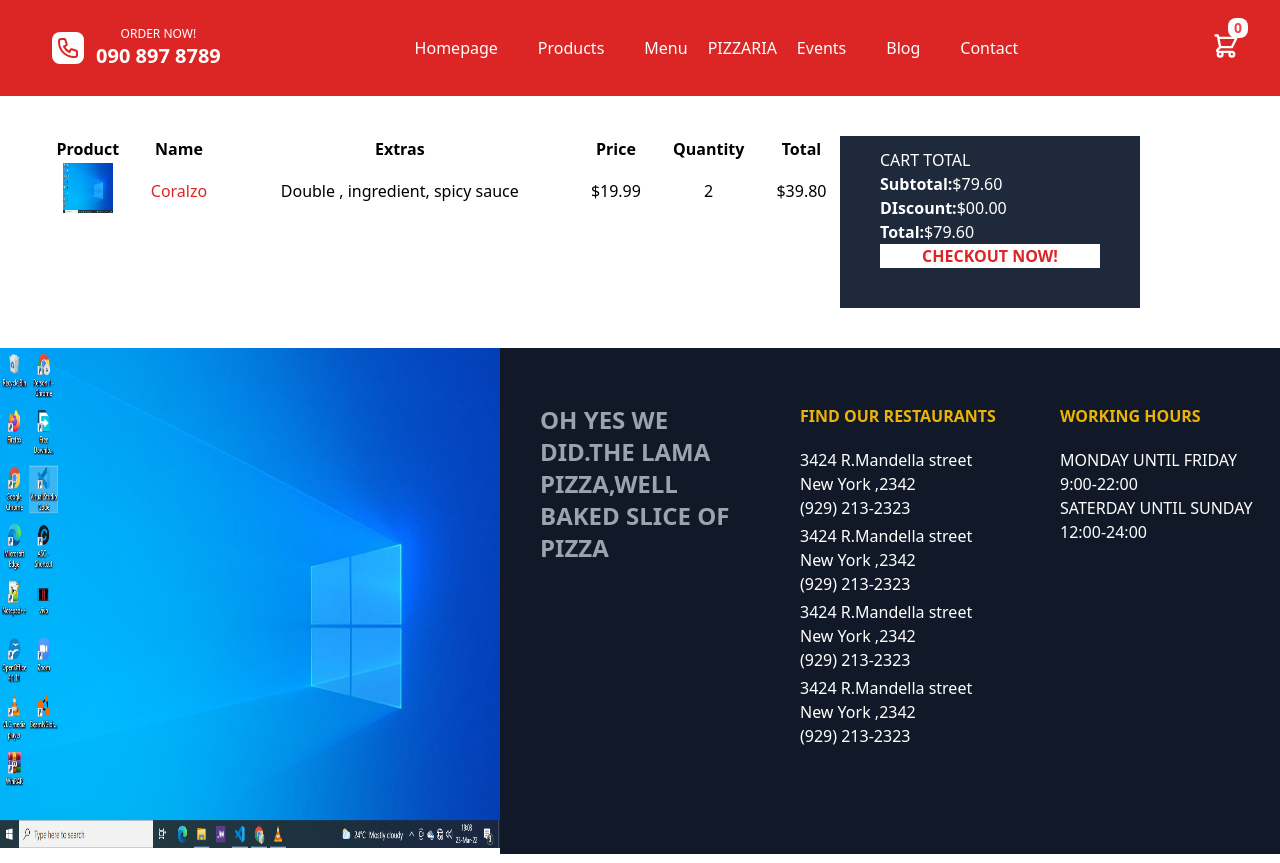
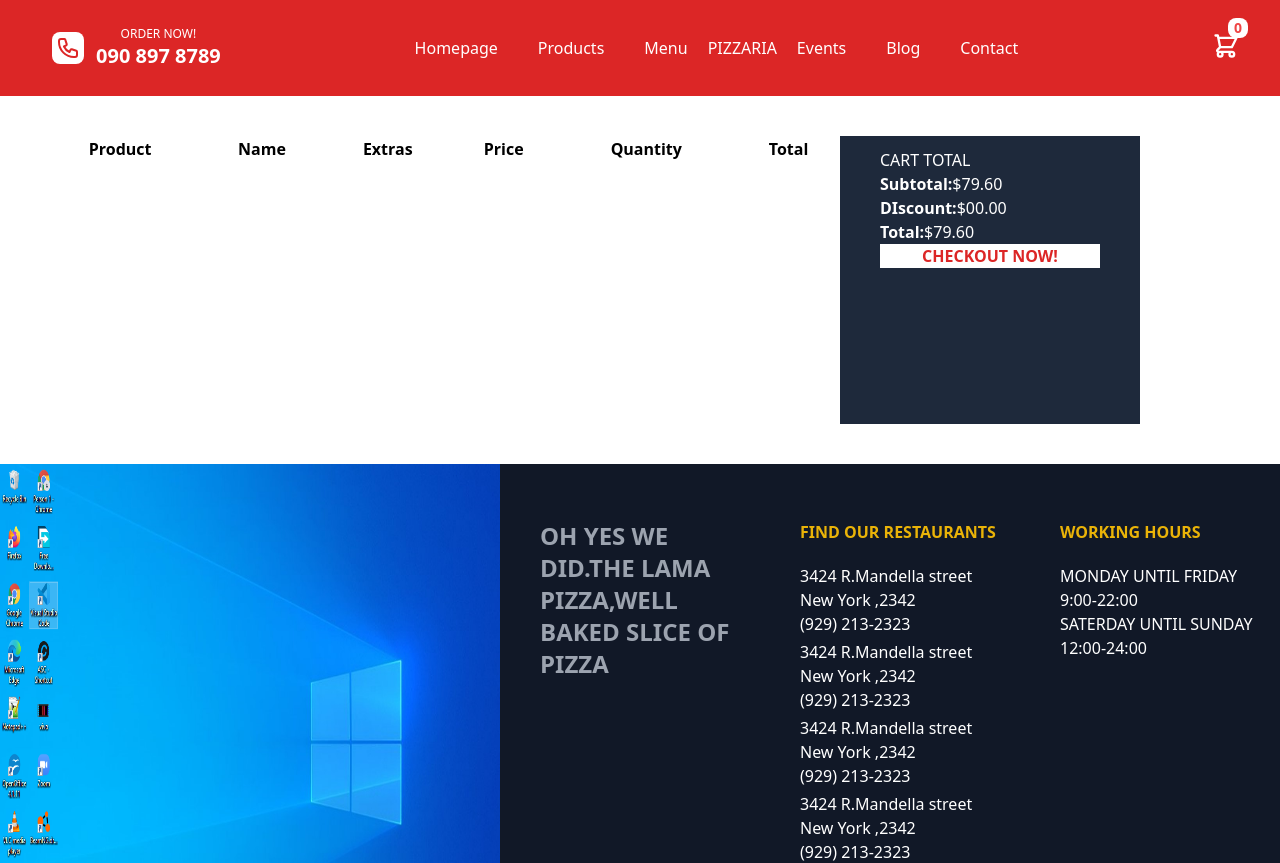
Before and after one commit to Antonio94709/pizza, a Next.js app: page /Cart in a window 1280 px wide. Shown: the top 863 px of the page. Built offline with nearby package versions, Linux system fonts and the light colour scheme.

Commit message:
eigth commit

```diff
--- /dev/null
+++ b/components/Paypal.js
@@ -0,0 +1,82 @@
+import { useEffect } from "react";
+import {
+    PayPalScriptProvider,
+    PayPalButtons,
+    usePayPalScriptReducer
+} from "@paypal/react-paypal-js";
+
+// This values are the props in the UI
+const amount = "2";
+const currency = "USD";
+const style = {"layout":"vertical"};
+
+// Custom component to wrap the PayPalButtons and handle currency changes
+const ButtonWrapper = ({ currency, showSpinner }) => {
+    // usePayPalScriptReducer can be use only inside children of PayPalScriptProviders
+    // This is the main reason to wrap the PayPalButtons in a new component
+    const [{ options, isPending }, dispatch] = usePayPalScriptReducer();
+
+    useEffect(() => {
+        dispatch({
+            type: "resetOptions",
+            value: {
+                ...options,
+                currency: currency,
+            },
+        });
+    }, [currency, showSpinner]);
+
+
+    return (<>
+            { (showSpinner && isPending) && <div className="spinner" /> }
+            <PayPalButtons
+                style={style}
+                disabled={false}
+                forceReRender={[amount, currency, style]}
+                fundingSource={undefined}
+                createOrder={(data, actions) => {
+                    return actions.order
+                        .create({
+                            purchase_units: [
+                                {
+                                    amount: {
+                                        currency_code: currency,
+                                        value: amount,
+                                    },
+                                },
+                            ],
+                        })
+                        .then((orderId) => {
+                            // Your code here after create the order
+                            return orderId;
+                        });
+                }}
+                onApprove={function (data, actions) {
+                    return actions.order.capture().then(function () {
+                        // Your code here after capture the order
+                    });
+                }}
+            />
+        </>
+    );
+}
+
+export default function App() {
+	return (
+		<div className="" style={{ maxWidth: "750px", minHeight: "200px" }}>
+            <PayPalScriptProvider
+                options={{
+                    "client-id": "test",
+                    components: "buttons",
+                    currency: "USD",
+                    "disable-funding":"credit,card,p24"
+                }}
+            >
+				<ButtonWrapper
+                    currency={currency}
+                    showSpinner={false}
+                />
+			</PayPalScriptProvider>
+		</div>
+	);
+}
--- a/package.json
+++ b/package.json
@@ -7,6 +7,7 @@
   },
   "dependencies": {
     "@heroicons/react": "^1.0.6",
+    "@paypal/react-paypal-js": "^7.6.0",
     "@reduxjs/toolkit": "^1.8.1",
     "axios": "^0.26.1",
     "mongoose": "^6.2.10",
--- a/pages/Cart.js
+++ b/pages/Cart.js
@@ -1,14 +1,17 @@
 import React from 'react'
 import Image from "next/image"
 import { useDispatch,useSelector } from 'react-redux'
+import Paypal from "../components/Paypal"
+
 
 
 const Cart = () => {
   const dispatch = useDispatch()
+  const cart = useSelector((state) => state.cart)
   return (
     <div className='flex p-10'>
       <div className='' style={{ flex: "2" }}>
-        <table className='w-full text-center'>
+        <table className='w-full text-cente r'>
           <tr>
             <th >Product</th>
             <th>Name</th>
@@ -17,38 +20,42 @@ const Cart = () => {
             <th>Quantity</th>
             <th>Total</th>
           </tr>
-          <tr>
+          {cart.products.map((data) => (
+          <tr key={data._id}>
             <td>
               <div>
-                <Image src="/Images/Zep.png" alt="zaa" height="50" width="50" />
+                <Image src={data.img} alt="zaa" height="50" width="50" />
               </div>
             </td>
             <td>
               <span className='font-medium text-red-600 '>
-                Coralzo
+                {data.title}
               </span>
             </td>
             <td>
               <span>
-                Double , ingredient, spicy sauce
+                {data.extra.map(extra => (
+                  <span key={extra._id}>{extra.text}</span>
+                ))}
               </span>
             </td>
             <td>
               <span>
-                $19.99
+                ${data.price}
               </span>
             </td>
             <td>
               <span>
-                2
+                {data.quantity}
               </span>
             </td>
             <td>
               <span className='font-medium'>
-                $39.80
+                ${data.price * data.quantity}
               </span>
             </td>
           </tr>
+          ))}
         </table>
       </div>
       <div className='flex-1'>
@@ -64,6 +71,7 @@ const Cart = () => {
             <b>Total:</b>$79.60
           </div>
           <button className='uppercase bg-white text-red-600 font-bold'>Checkout now!</button>
+          <Paypal/>
         </div>
       </div>
     </div>
@@ -71,3 +79,5 @@ const Cart = () => {
 }
 
 export default Cart
+
+// 1.05
```
Also changed, not shown: 1 other file (tests, documents, lock files or other folders).
